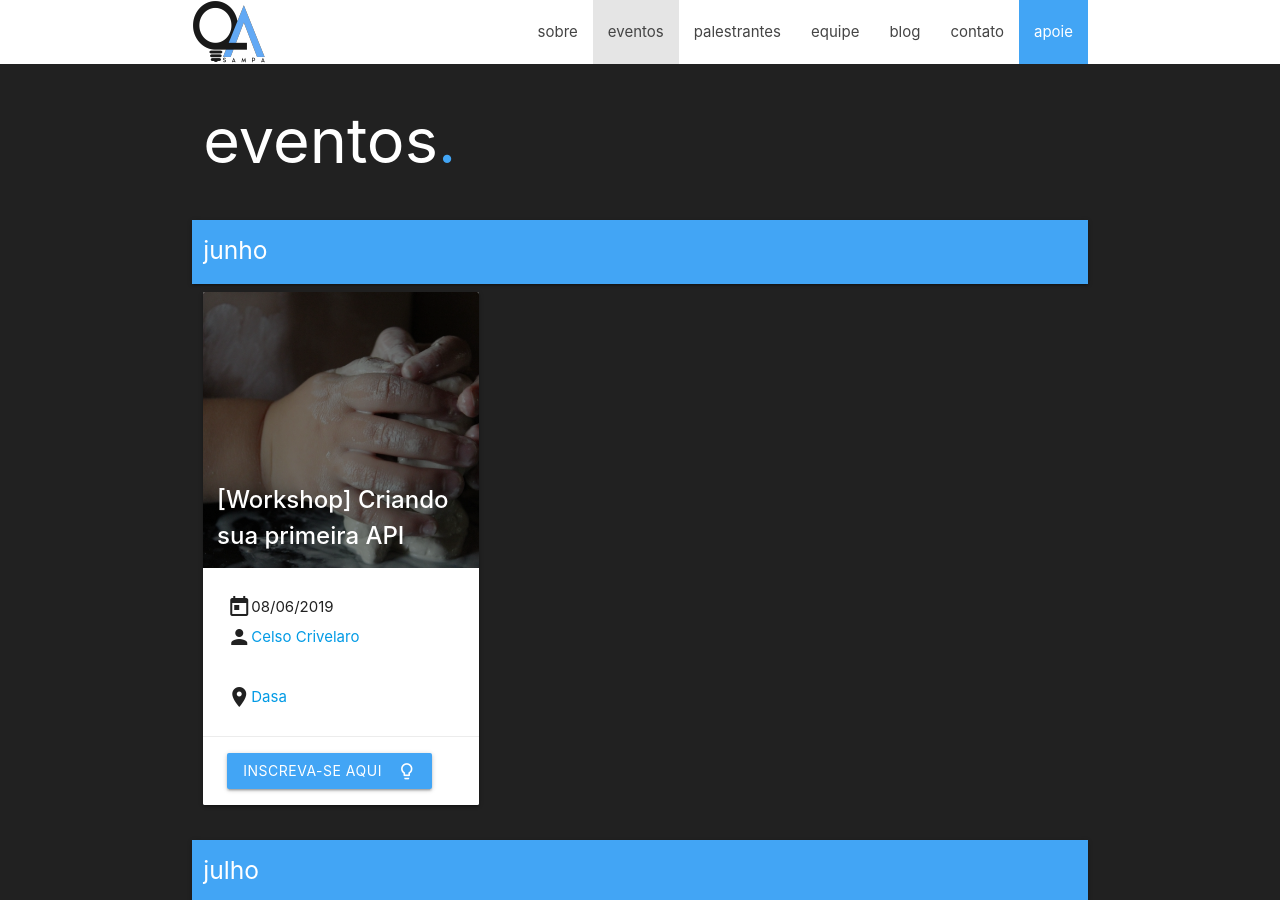
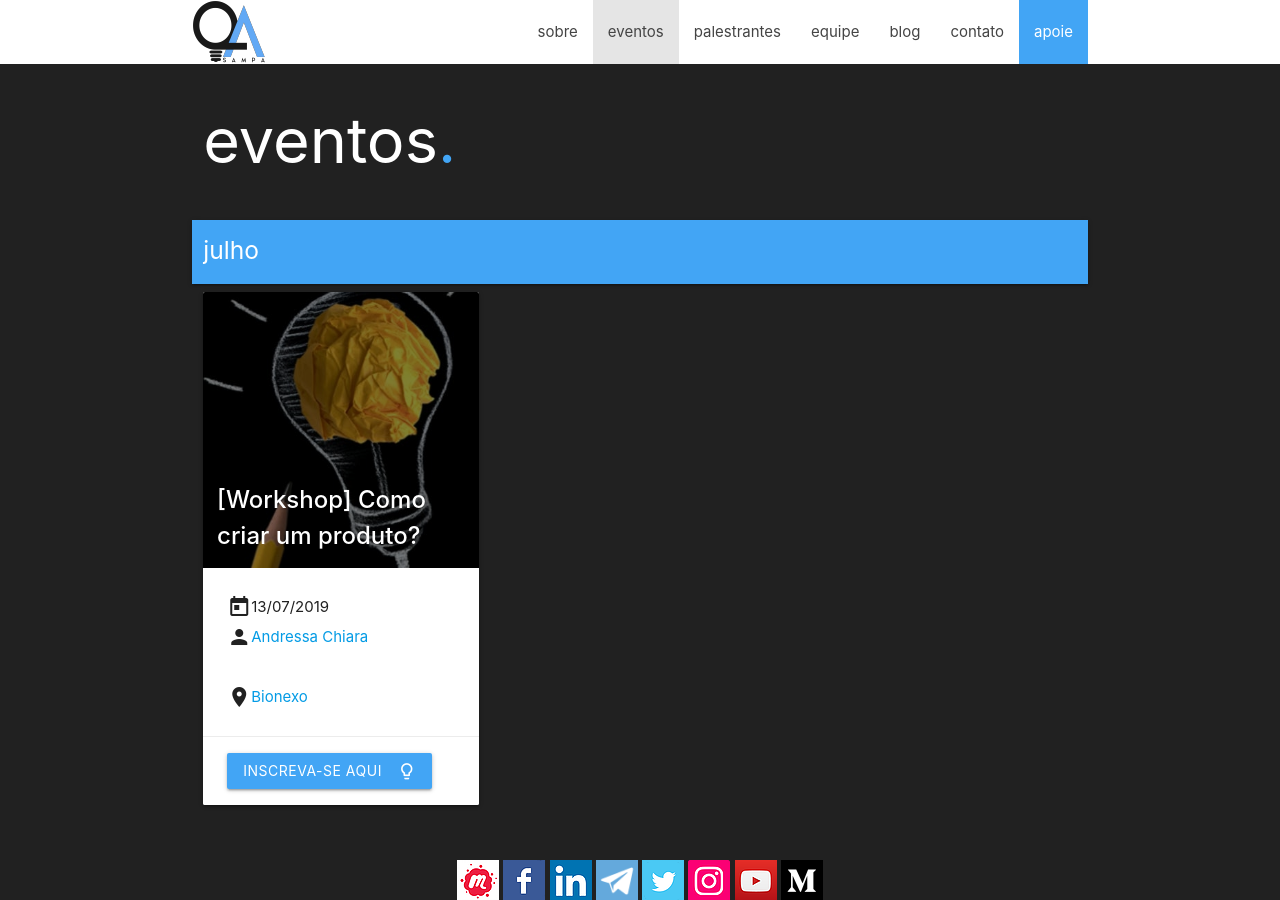
Before and after one commit to qasampameeting/qasampameeting.github.io, a Jekyll site: the page built from events.md, in a window 1280 px wide and 900 px high. Built offline with Jekyll 4.4.1, drawn with Linux system fonts in a browser that asks for light colours; nearby versions of some CDN libraries.

Commit message:
July event update

```diff
--- a/_data/events.yml
+++ b/_data/events.yml
@@ -1,16 +1,4 @@
 # EVENTS
-
-junho:
-  - date: 08-06-2019
-    title: "[Workshop] Criando sua primeira API"
-    place:
-      name: Dasa
-      map_link: https://goo.gl/maps/f1aFz13eTnn
-    image: 6-09-2019.jpg
-    speaker:
-      - celsocrivelaro
-    image: 06-09-2019.jpg
-    link: https://www.eventbrite.com.br/e/workshop-criando-sua-primeira-api-inscricoes-a-partir-do-dia-27-05-as-23h-registration-57211665632
 
 julho:
   - date: 13-07-2019
```
